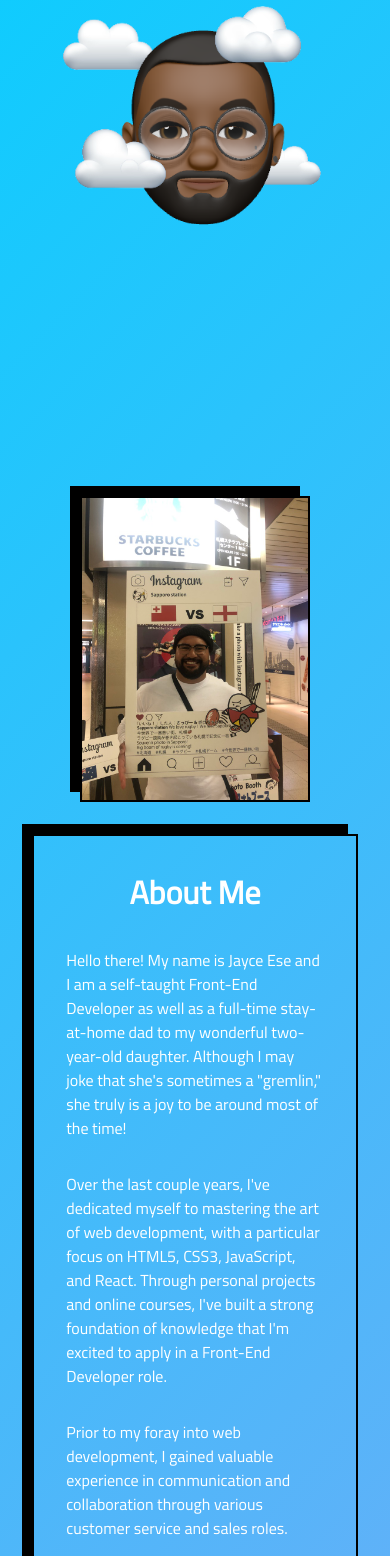
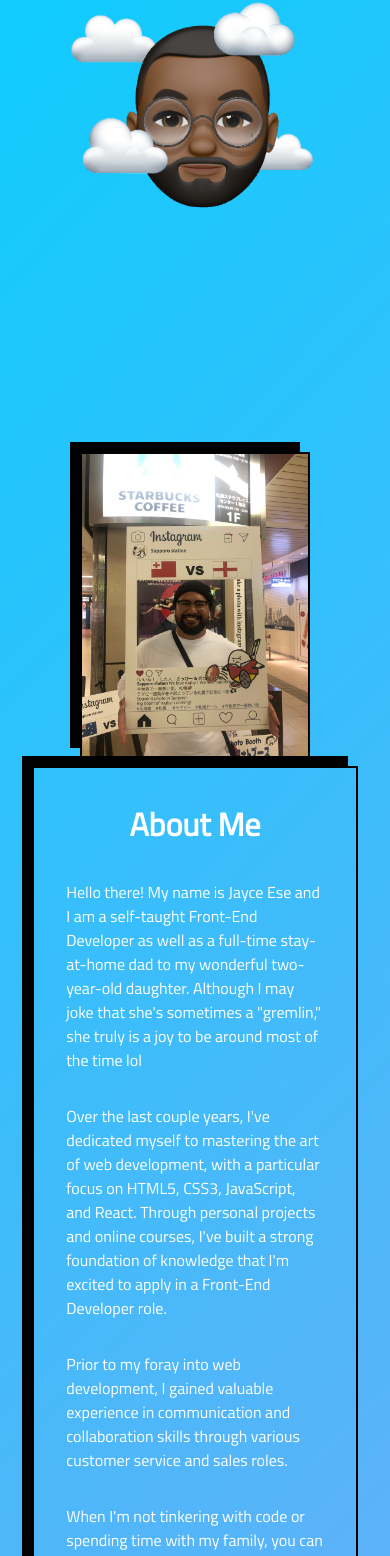
Before and after one commit to JayceEse/portfolio-je, a React (Vite) app in the folder portfolio-je/: page / in a window 390 px wide. Shown: the part 384-1940 px from the top of the page. Built offline with nearby package versions, Linux system fonts and the light colour scheme.

Commit message:
updated website css & info

```diff
--- a/portfolio-je/src/App.css
+++ b/portfolio-je/src/App.css
@@ -3,6 +3,15 @@
     padding: 0;
     margin: 0;
     scroll-behavior: smooth;
+
+    /* Hide scrollbar for IE, Edge and Firefox */
+    -ms-overflow-style: none;  /* IE and Edge */
+    scrollbar-width: none;  /* Firefox */
+}
+
+/* Hide scrollbar for Chrome, Safari and Opera */
+*::-webkit-scrollbar {
+  display: none;
 }
 
 a {
--- a/portfolio-je/src/containers/about/About.jsx
+++ b/portfolio-je/src/containers/about/About.jsx
@@ -10,9 +10,9 @@ const About = () => {
     </div>
     <div className='about__content_container'>
       <h1>About Me</h1>
-      <p>Hello there! My name is Jayce Ese and I am a self-taught Front-End Developer as well as a full-time stay-at-home dad to my wonderful two-year-old daughter. Although I may joke that she's sometimes a "gremlin," she truly is a joy to be around most of the time!</p>
+      <p>Hello there! My name is Jayce Ese and I am a self-taught Front-End Developer as well as a full-time stay-at-home dad to my wonderful two-year-old daughter. Although I may joke that she's sometimes a "gremlin," she truly is a joy to be around most of the time lol</p>
       <p>Over the last couple years, I've dedicated myself to mastering the art of web development, with a particular focus on HTML5, CSS3, JavaScript, and React. Through personal projects and online courses, I've built a strong foundation of knowledge that I'm excited to apply in a Front-End Developer role.</p>
-      <p>Prior to my foray into web development, I gained valuable experience in communication and collaboration through various customer service and sales roles.</p>
+      <p>Prior to my foray into web development, I gained valuable experience in communication and collaboration skills through various customer service and sales roles.</p>
       <p>When I'm not tinkering with code or spending time with my family, you can find me enjoying my favorite sports, playing video games, or indulging in my love for anime. I'm passionate about learning, and I believe that every experience has something to teach us.</p>
     </div>
     </div>
--- a/portfolio-je/src/containers/about/about.css
+++ b/portfolio-je/src/containers/about/about.css
@@ -89,6 +89,10 @@
 }
 
 @media screen and (max-width: 550px){
+    .about__img_container {
+        padding: 0.5rem;
+    }
+
     .about__img_container img{
         width: 230px;
         height: auto;
--- a/portfolio-je/src/containers/contact/contact.css
+++ b/portfolio-je/src/containers/contact/contact.css
@@ -69,4 +69,9 @@
         padding: auto;
         font-size: 37px;
     }
+
+    .contact__social_links li{
+        font-size: 50px;
+        margin: 1rem 1rem;
+    }
 }
--- a/portfolio-je/src/containers/header/header.css
+++ b/portfolio-je/src/containers/header/header.css
@@ -96,4 +96,9 @@
     .header__content-container h1{
         font-size: 31px;
     }
+
+    .header__img-container img{
+        width: 300px;
+        height: auto;
+    }
 }
--- a/portfolio-je/src/containers/projects/Projects.jsx
+++ b/portfolio-je/src/containers/projects/Projects.jsx
@@ -18,7 +18,7 @@ const Projects = () => {
               <a href="https://github.com/JayceEse/gpt3_je" target="_blank"><FontAwesomeIcon icon={faGithub} /> Code Here</a>
               <a href="https://jayceese.github.io/gpt3_je/" target="_blank"><FontAwesomeIcon icon={faGlobe} /> Live Link Here</a>
             </div>
-            <p>Built a React website to demonstrate my understanding to code a Figma design into a responsive website using React.</p>
+            <p>Learned to build a React website along with CSS3 and JavaScript to demonstrate my understanding to code a Figma design into a responsive website.</p>
             <ul>
               <li><FontAwesomeIcon icon={faReact} id="react"/></li>
               <li><FontAwesomeIcon icon={faJs} id="javascript"/></li>
@@ -34,7 +34,7 @@ const Projects = () => {
                 <a href="https://github.com/JayceEse/pokemon-stats" target="_blank"><FontAwesomeIcon icon={faGithub} /> Code Here</a>
                 <a href="https://jayceese.github.io/pokemon-stats/" target="_blank"><FontAwesomeIcon icon={faGlobe} /> Live Link Here</a>
               </div>
-              <p>Created Pokemon Stats to learn how API requests work and add other features to enhance the users experience.</p>
+              <p>Created Pokemon Stats using React JS, CSS3, JavaScript & Pokemon API to learn how API requests work and how to display the data. As well as adding other features like a suggestion drop down menu in the search bar to enhance the user’s experience.</p>
               <ul>
                 <li><FontAwesomeIcon icon={faReact} id="react"/></li>
                 <li><FontAwesomeIcon icon={faJs} id="javascript"/></li>
@@ -50,7 +50,7 @@ const Projects = () => {
               <div className='projects__content_links'>
                 <a href="https://github.com/JayceEse/portfolio-je" target="_blank"><FontAwesomeIcon icon={faGithub} /> Code Here</a>
               </div>
-              <p>Created a responsive portfolio website showcasing my web development projects and skills.</p>
+              <p>Developed a responsive Personal Portfolio website using React JS, Vite JS, CSS3 and JavaScript to showcase my web development projects and skills. Deployed website to Netlify(Site Host) with my custom domain name.</p>
               <ul>
                 <li><FontAwesomeIcon icon={faReact} id="react"/></li>
                 <li><FontAwesomeIcon icon={faJs} id="javascript"/></li>
--- a/portfolio-je/src/containers/projects/projects.css
+++ b/portfolio-je/src/containers/projects/projects.css
@@ -90,12 +90,12 @@
     }
 
     .projects img {
-        width: 400px;
+        width: 360px;
         height: auto;
     }
 
     .projects__content {
-        width: 400px;
+        width: 360px;
         height: auto;
         margin: 1rem;
     }
@@ -115,7 +115,7 @@
 
 @media screen and (max-width: 550px){
     .projects h1 {
-        font-size: 80px;
+        font-size: 70px;
     }
 
     .projects img {
@@ -127,4 +127,9 @@
         width: 300px;
         height: auto;
     }
+
+    .projects__content_info li{
+        margin: 0.3rem;
+        font-size: 20px;
+    }
 }
```
